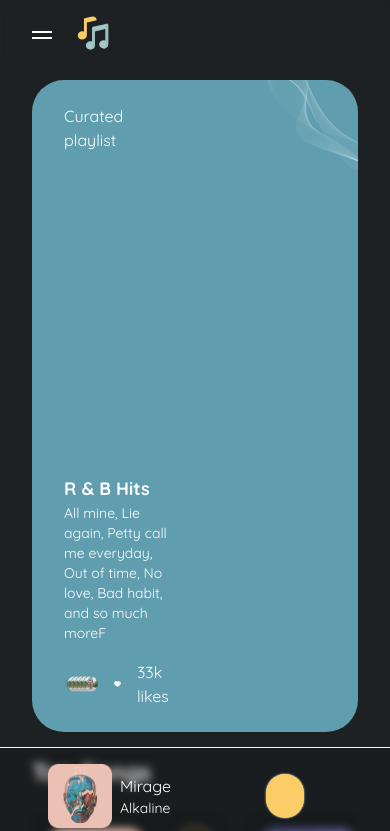
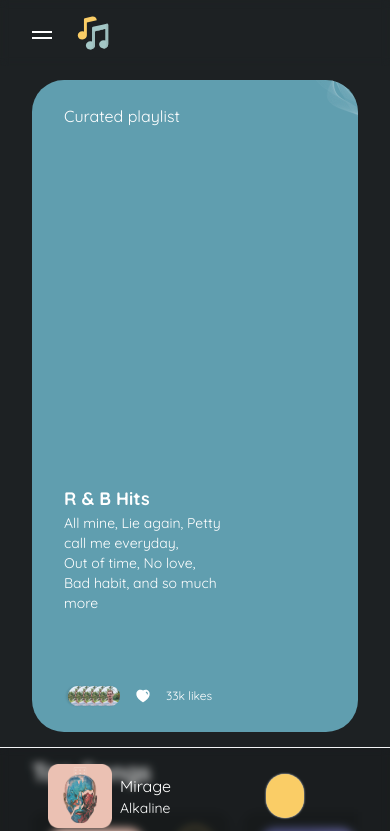
Before and after one commit to newtronahmed/musica, a React (Vite) app: page /home in a window 390 px wide. Shown: the top 831 px of the page. Built offline with nearby package versions, Linux system fonts and the light colour scheme; some icons are missing.

Commit message:
text in mobile size restored on hero section

```diff
--- a/src/pages/index.jsx
+++ b/src/pages/index.jsx
@@ -16,15 +16,16 @@ function Index() {
             <div className="container lg:grid lg:grid-cols-3 mt-[4rem] sm:mt-0 px-8 sm:px-0 gap-4 ">
                 <div className="col-span-2 w-full relative bg-blue overflow-hidden h-[calc(100vh_-_12rem)] sm:h-auto  sm:pr-0 px-8 rounded-[2rem]">
                     <div className="grid grid-cols-5 h-full">
-                        <div className="left col-span-2 py-6 flex flex-col sm:justify-between">
+                        <div className="left col-span-3 sm:col-span-2 py-6 flex flex-col sm:justify-between">
                             <div className='basis-2/3'>Curated playlist</div>
                             <div className='basis-1/3'>
                                 <h3 className='text-lg lg:text-4xl font-bold'>R & B Hits</h3>
                                 <div className='text-sm lg:text-md'>
-                                    All mine, Lie again, Petty call me everyday, Out of time, No love, Bad habit, and so much moreF
+                                <span className='block sm:inline'>All mine, Lie again, Petty call me everyday,</span>
+                                <span className='block sm:inline'>Out of time, No love, Bad habit, and so much more</span>
                                 </div>
                             </div>
-                            <div className='flex items-center '>
+                            <div className='flex items-center mt-2 sm:mt-0'>
                                 <div className='ml-4 flex justify-between'>
                                     <img className=' -ml-[1rem]' src="/asset/avatar_sm.png" alt="avatar" />
                                     <img className=' -ml-[1rem]' src="/asset/avatar_sm.png" alt="avatar" />
@@ -36,11 +37,11 @@ function Index() {
                                     <img src="/asset/like.svg" alt="like" />
                                 </div>
                                 <div>
-                                    <span className='lg:text-lg'>33k likes</span>
+                                    <span className='text-xs sm:text-lg flex'>33k likes</span>
                                 </div>
                             </div>
                         </div>
-                        <div className="right relative col-span-3  " >
+                        <div className="right relative sm:col-span-3 col-span-2  " >
                             <img src="/asset/wave.svg" className=' absolute -top-[3rem] -right-[4rem] sm:top-0 sm:right-0 sm:h-full sm:w-full rotate-90 sm:rotate-0' alt="wave" />
                             <img className=' z-[1] bottom-0 hidden sm:block sm:absolute right-[-1rem]' src={banner_1} alt="banner-1" />
                         </div>
```
